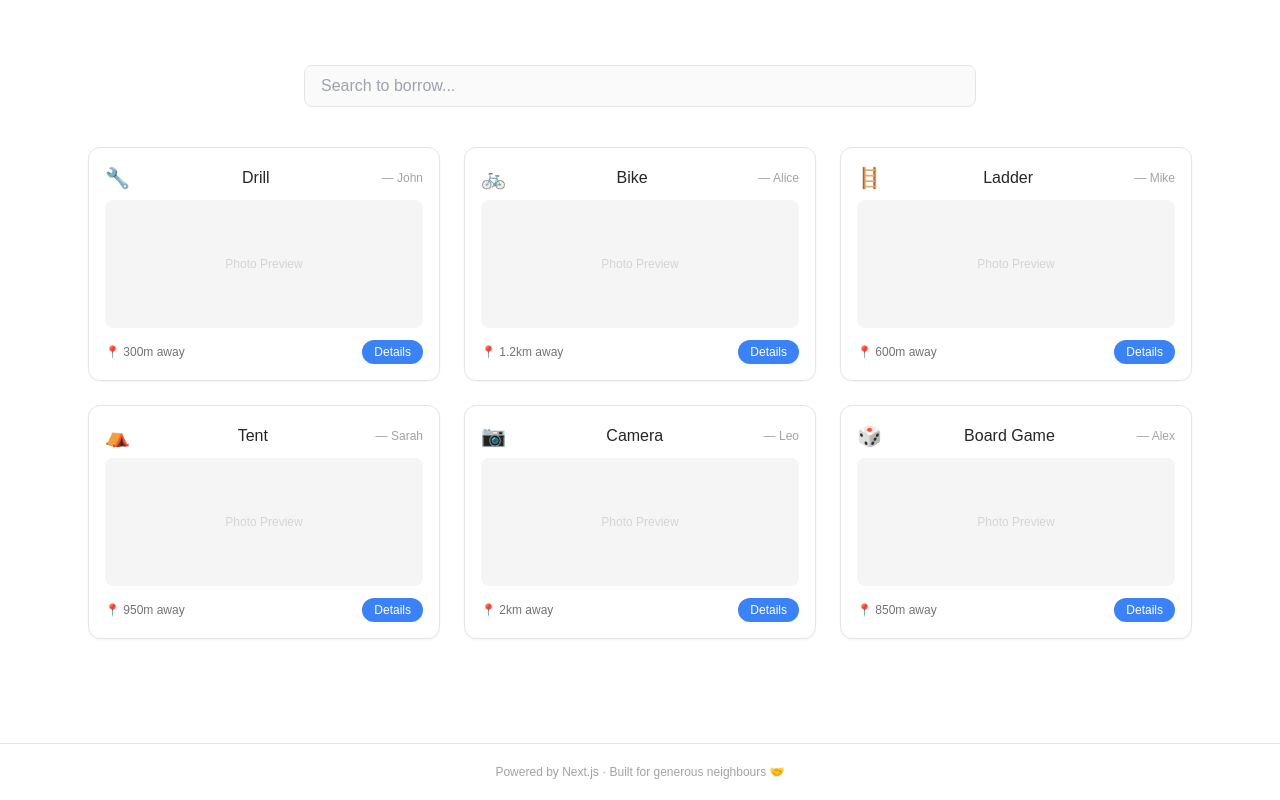
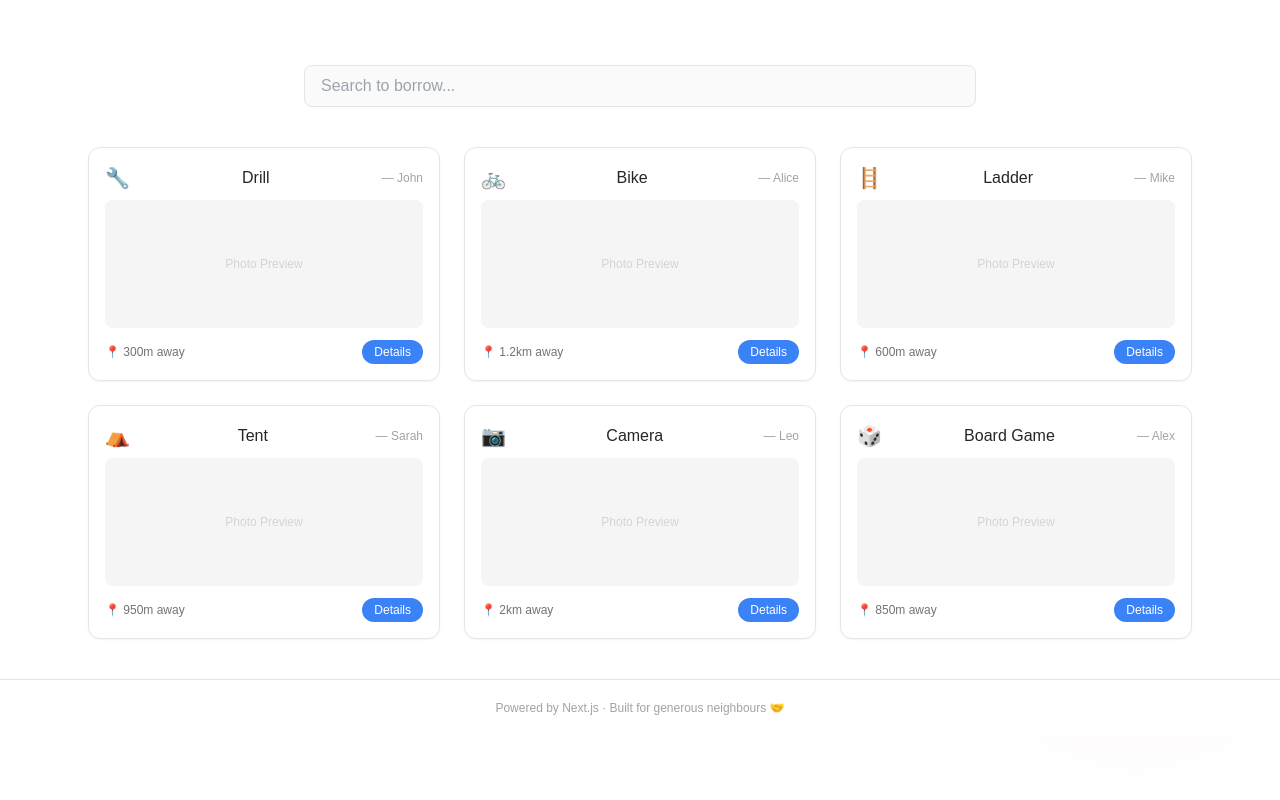
Before and after one commit to Abheerraj/nextjstemp, a Next.js app: page / in a window 1280 px wide. Shown: the part 894-1694 px from the top of the page. After the commit the page ends 1630 px from the top, so only its background shows below. Built offline with nearby package versions, Linux system fonts and the light colour scheme.

Commit message:
jul 22 2025 6:50 pm
footer move from app/page.tsx to layout.tsx

```diff
--- a/app/layout.tsx
+++ b/app/layout.tsx
@@ -33,6 +33,11 @@ export default function RootLayout({
         {/* Render Page-specific Content */}
         <main>{children}</main>
 
+        {/* Footer */}
+        <footer className="bg-white py-5 text-center text-xs text-neutral-400 border-t border-neutral-200">
+          Powered by Next.js · Built for generous neighbours 🤝
+        </footer>
+
         {/* Chat Widget (plus and question mark buttons, with chat sidebar) */}
         <ChatWidget />
       </body>
--- a/app/page.tsx
+++ b/app/page.tsx
@@ -173,11 +173,6 @@ export default function Home() {
         </div>
       </div>
 
-      {/* Footer */}
-      <footer className="bg-white mt-16 py-5 text-center text-xs text-neutral-400 border-t border-neutral-200">
-        Powered by Next.js · Built for generous neighbours 🤝
-      </footer>
-
       {/* Global Background Blobs & Gradients */}
       <div className="fixed left-0 top-0 h-full w-2 bg-gradient-to-b from-blue-100 via-pink-100 to-transparent opacity-40 -z-10" />
       <div className="fixed right-0 top-0 h-full w-2 bg-gradient-to-t from-green-100 via-blue-100 to-transparent opacity-40 -z-10" />
```
